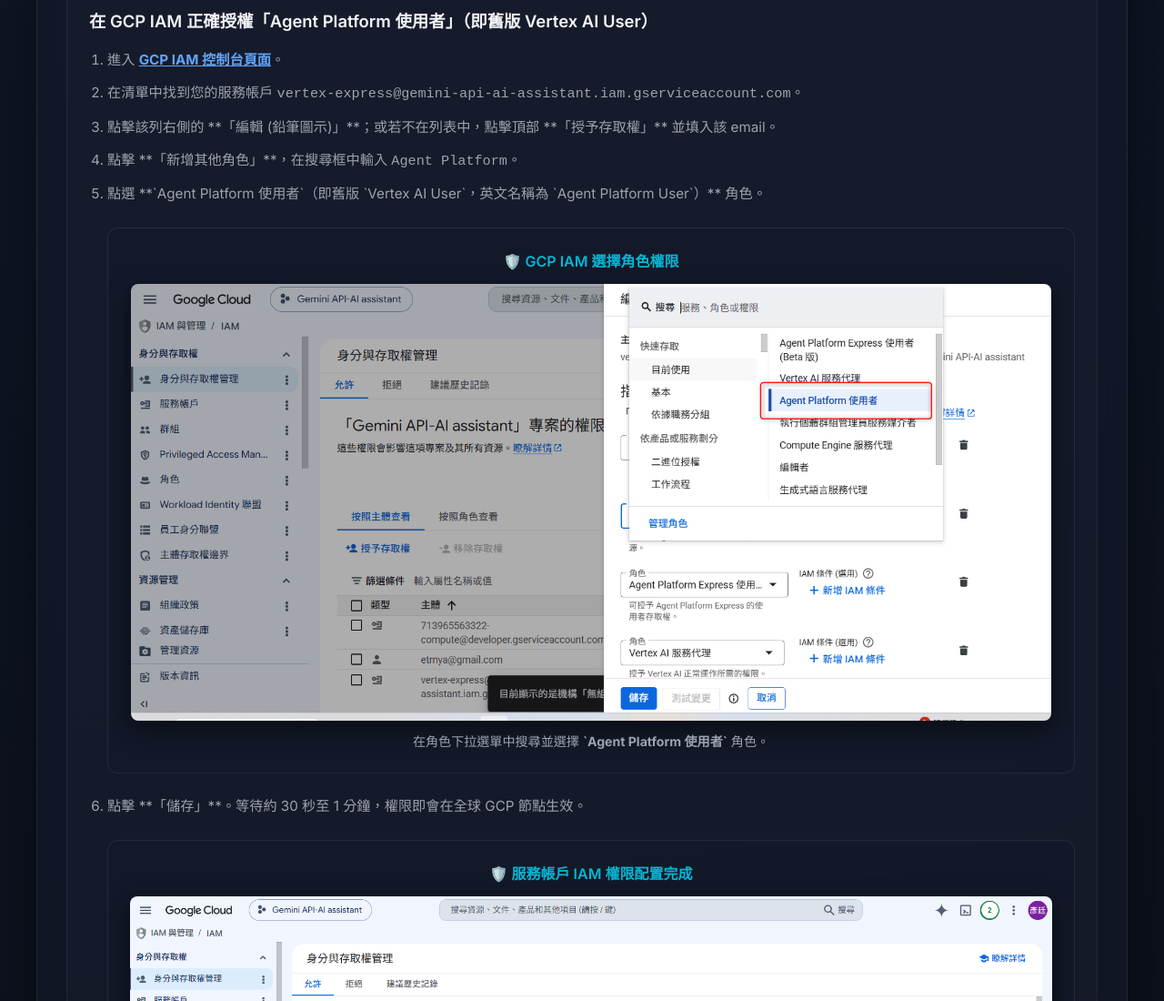
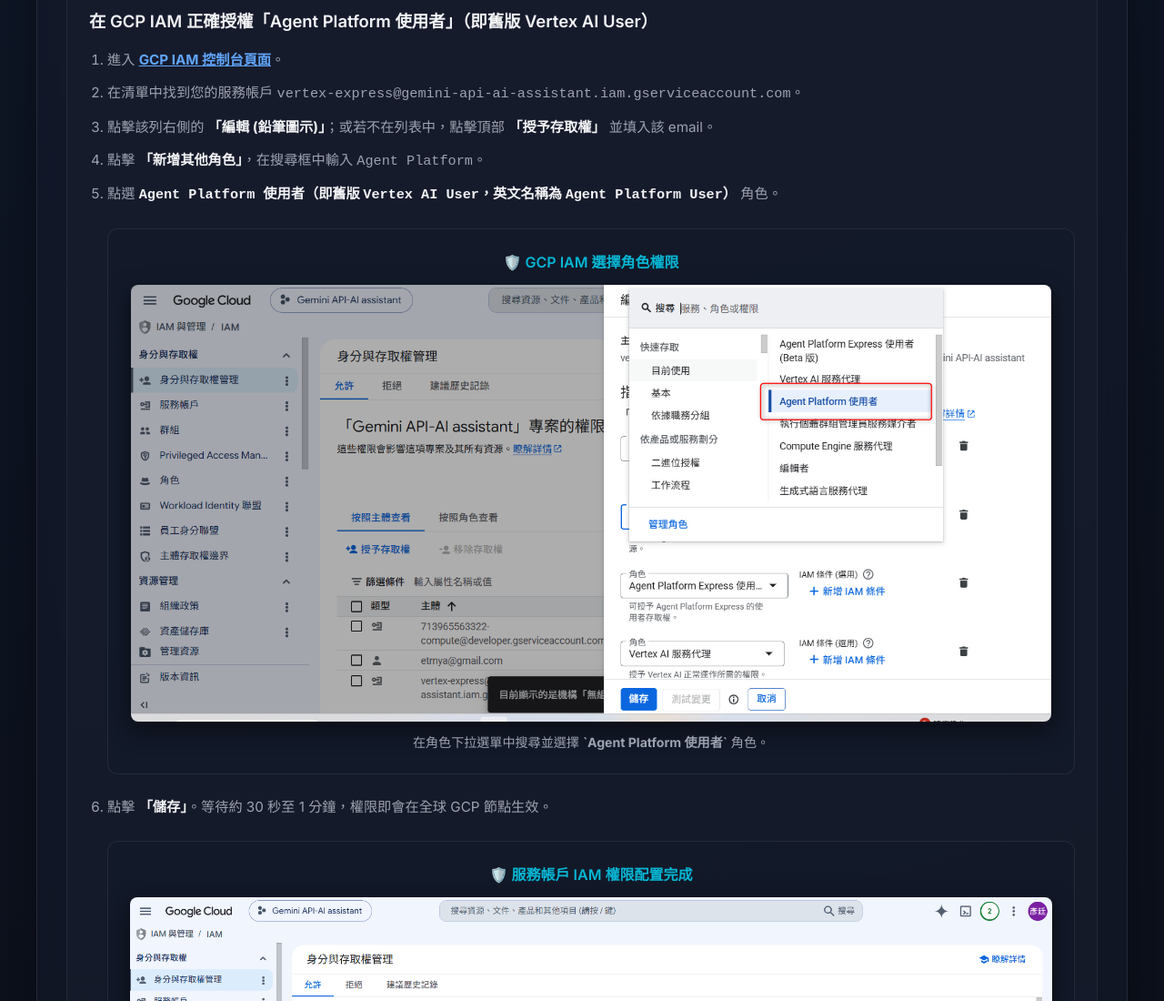
Before and after one commit to etrnya/model-hub-agent, a website: page index.html in a window 1280 px wide. Shown: the part 4120-5220 px from the top of the page at 91% size. Drawn offline with Linux system fonts and the light colour scheme.

Commit message:
fix(docs): replace markdown bold notation with proper HTML strong tags in Difficulty 2 steps

```diff
--- a/index.html
+++ b/index.html
@@ -545,9 +545,9 @@
             <ol class="step-ol">
               <li>進入 <strong><a href="https://console.cloud.google.com/iam-admin/iam?project=gemini-api-ai-assistant" target="_blank" style="color: #60a5fa;">GCP IAM 控制台頁面</a></strong>。</li>
               <li>在清單中找到您的服務帳戶 <code>vertex-express@gemini-api-ai-assistant.iam.gserviceaccount.com</code>。</li>
-              <li>點擊該列右側的 **「編輯 (鉛筆圖示)」**；或若不在列表中，點擊頂部 **「授予存取權」** 並填入該 email。</li>
-              <li>點擊 **「新增其他角色」**，在搜尋框中輸入 <code>Agent Platform</code>。</li>
-              <li>點選 **`Agent Platform 使用者`（即舊版 `Vertex AI User`，英文名稱為 `Agent Platform User`）** 角色。</li>
+              <li>點擊該列右側的 <strong>「編輯 (鉛筆圖示)」</strong>；或若不在列表中，點擊頂部 <strong>「授予存取權」</strong> 並填入該 email。</li>
+              <li>點擊 <strong>「新增其他角色」</strong>，在搜尋框中輸入 <code>Agent Platform</code>。</li>
+              <li>點選 <strong><code>Agent Platform 使用者</code>（即舊版 <code>Vertex AI User</code>，英文名稱為 <code>Agent Platform User</code>）</strong> 角色。</li>
 
               <!-- Image 6 -->
               <div class="image-container">
@@ -556,7 +556,7 @@
                 <span class="image-desc">在角色下拉選單中搜尋並選擇 <strong>`Agent Platform 使用者`</strong> 角色。</span>
               </div>
 
-              <li>點擊 **「儲存」**。等待約 30 秒至 1 分鐘，權限即會在全球 GCP 節點生效。</li>
+              <li>點擊 <strong>「儲存」</strong>。等待約 30 秒至 1 分鐘，權限即會在全球 GCP 節點生效。</li>
 
               <!-- Image 5 -->
               <div class="image-container">
```
Also changed, not shown: vertex_ai_setup_guide.html (+4 -4 lines).
